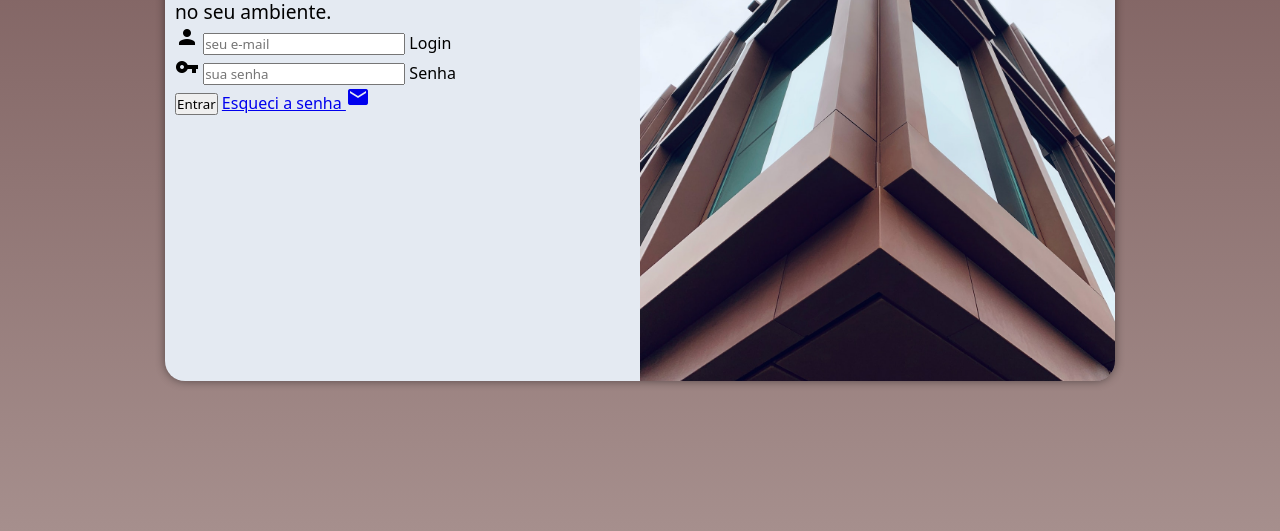
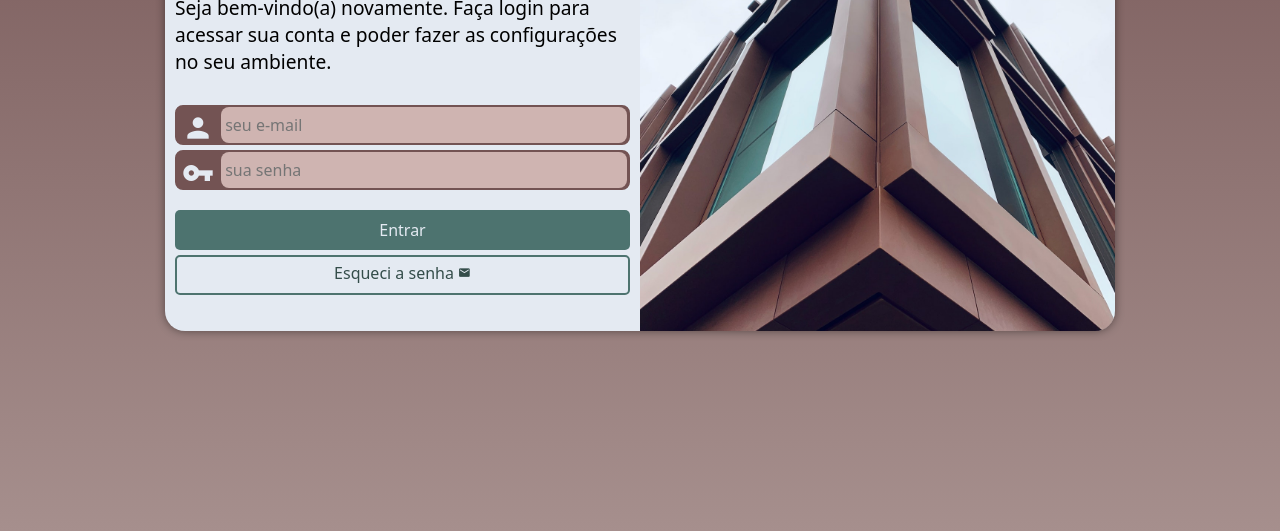
Before and after one commit to weslleytr/projeto-login, a plain HTML site: page index.html in a window 1280 px wide. Shown: the part 269-800 px from the top of the page. Drawn offline with Linux system fonts and the light colour scheme.

Commit message:
concluindo projeto-login

```diff
--- a/estilos/media-query.css
+++ b/estilos/media-query.css
@@ -7,6 +7,7 @@
 
     section#login {
         width: 80vw;
+        height: 40vh;
     }
 
     section#login > div#imagem {
@@ -19,7 +20,13 @@
         float: right;
         width: 65%;
     }
+
+    section#login > div#formulario > p {
+        margin-bottom: 30px;
+    }
 }
+
+
 
 @media screen and (min-width: 992px) {
     body {
@@ -28,6 +35,7 @@
 
     section#login {
         width: 950px;
+        height: 400px;
     }
 
     section#login > div#imagem {
@@ -47,5 +55,7 @@
 
     div#formulario > p {
         font-size: 1.2em;
+        margin-bottom: 30px;
     }
+
 }
--- a/estilos/style.css
+++ b/estilos/style.css
@@ -33,15 +33,15 @@ section#login {
     position: absolute;
     top: 50%;
     left: 50%;
-    transform: translate(-50%, -50%);
     overflow: hidden;
 
     background-color: #E4EAF2;
-    width: 250px;
-    height: 500px;
+    width: 300px;
+    height: 550px;
     border-radius: 20px;
     box-shadow: 0px 0px 10px rgba(0, 0, 0, 0.450);
 
+    transform: translate(-50%, -50%);
     transition: width 0.5s, height 0.5s;
     transition-timing-function: ease;
 }
@@ -65,5 +65,83 @@ div#formulario > h1{
 }
 
 div#formulario > p {
+    font-size: 0.9em;
+}
+
+form > div.campo {
+    background-color: #735353;
+    color: #E4EAF2;
+    border: 2px solid #735353;
+    display: block;
+    width: 100%;
+    height: 40px;
+    border-radius: 8px;
+    margin: 5px 0px;
+}
+
+div.campo > label {
+    display: none;
+}
+
+div.campo > i {
+    color: #E4EAF2;
+    font-size: 2em;
+    width: 40px;
+    padding: 5px;
+}
+
+div.campo > input {
+    background-color: #cfb4b1;
+    font-size: 1em;
+    width: calc(100% - 45px);
+    height: 100%;
+    border: 0px;
+    border-radius: 8px;
+    padding: 4px;
+    transform: translateY(-13px);
+}
+
+div.campo > input:focus-within {
+    background-color: #E4EAF2;
+}
+
+form > input[type=submit] {
+    display: block;
+    font-size: 1em;
+    width: 100%;
+    height: 40px;
+    background-color: #4D736F;
+    color: #E4EAF2;
+    border: none;
+    border-radius: 5px;
+    cursor: pointer;
+    margin-top: 20px;
+}
+
+form > input[type=submit]:hover {
+    background-color: #42615e;
+}
+
+form > a.botao {
+    display: block;
+    text-align: center;
+    font-size: 1em;
+    width: 100%;
+    height: 40px;
+    padding-top: 5px;
+    margin-top: 5px;
+    background-color: #E4EAF2;
+    color: #344d4a;
+    border: 2px solid #4D736F;
+    border-radius: 5px;
+    text-decoration: none;
+}
+
+form > a.botao:hover {
+    background-color: #699e99;
+    color: #E4EAF2;
+}
+
+form > a.botao > i {
     font-size: 0.8em;
 }
--- a/index.html
+++ b/index.html
@@ -30,7 +30,7 @@
                         <label for="isenha">Senha</label>
                     </div>
                     <input type="submit" value="Entrar">
-                    <a href="esqueci.html">Esqueci a senha <i class="material-icons">mail</i></a>
+                    <a href="esqueci.html" class="botao">Esqueci a senha <i class="material-icons">mail</i></a>
                 </form>
             </div>
         </section>
```
